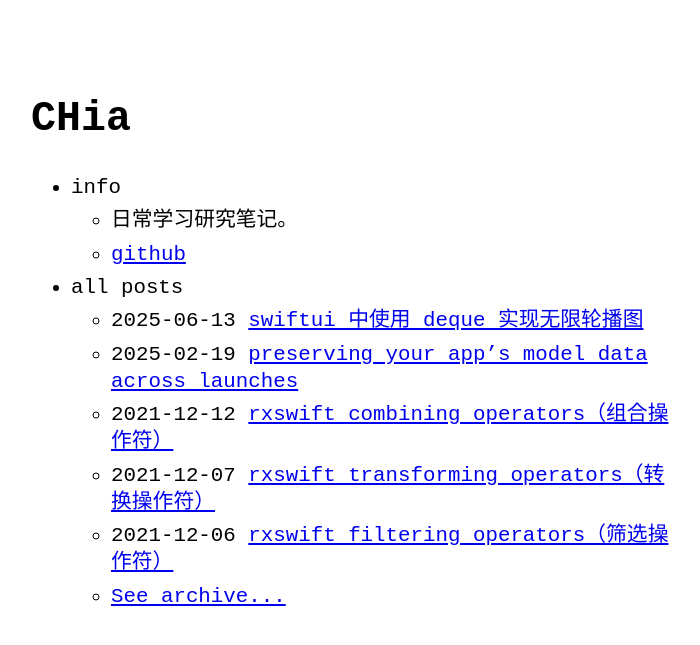
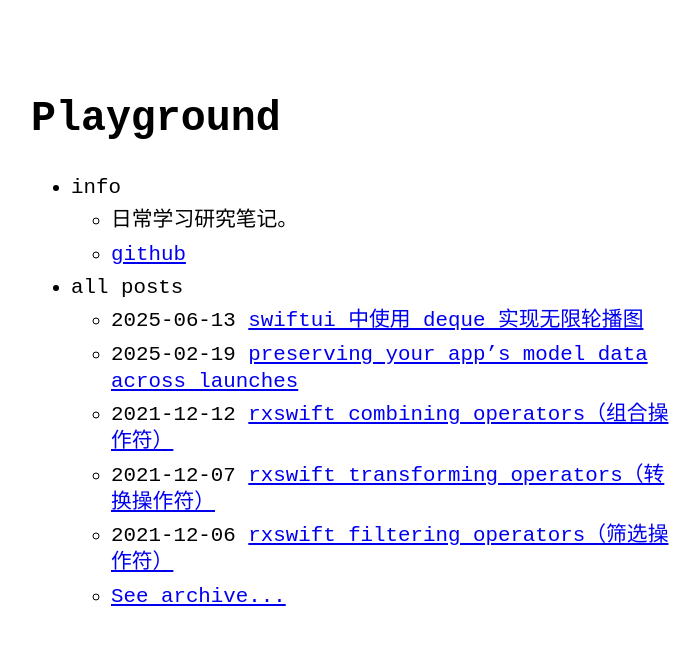
Before and after one commit to west5hell/west5hell.github.io, a Jekyll site: the page built from index.md, in a window 1280 px wide. Shown: the top 645 px of the page, without its empty margins (289-989 px from the left). Built offline with Jekyll 4.4.1, drawn with Linux system fonts in a browser that asks for light colours.

Commit message:
Update site title and author in configuration files

```diff
--- a/_config.yml
+++ b/_config.yml
@@ -1,5 +1,5 @@
-title: CHia # name of the site
-author: CHia # name of site's author
+title: Playground # name of the site
+author: Ponter Chia # name of site's author
 email: dozeuto@gmail.com # email of site's author
 # url: https://riggraz.dev # root address of the site
 # baseurl: "/no-style-please" # subpath of the site, e.g. "/blog"
```
Also changed, not shown: README.md.
